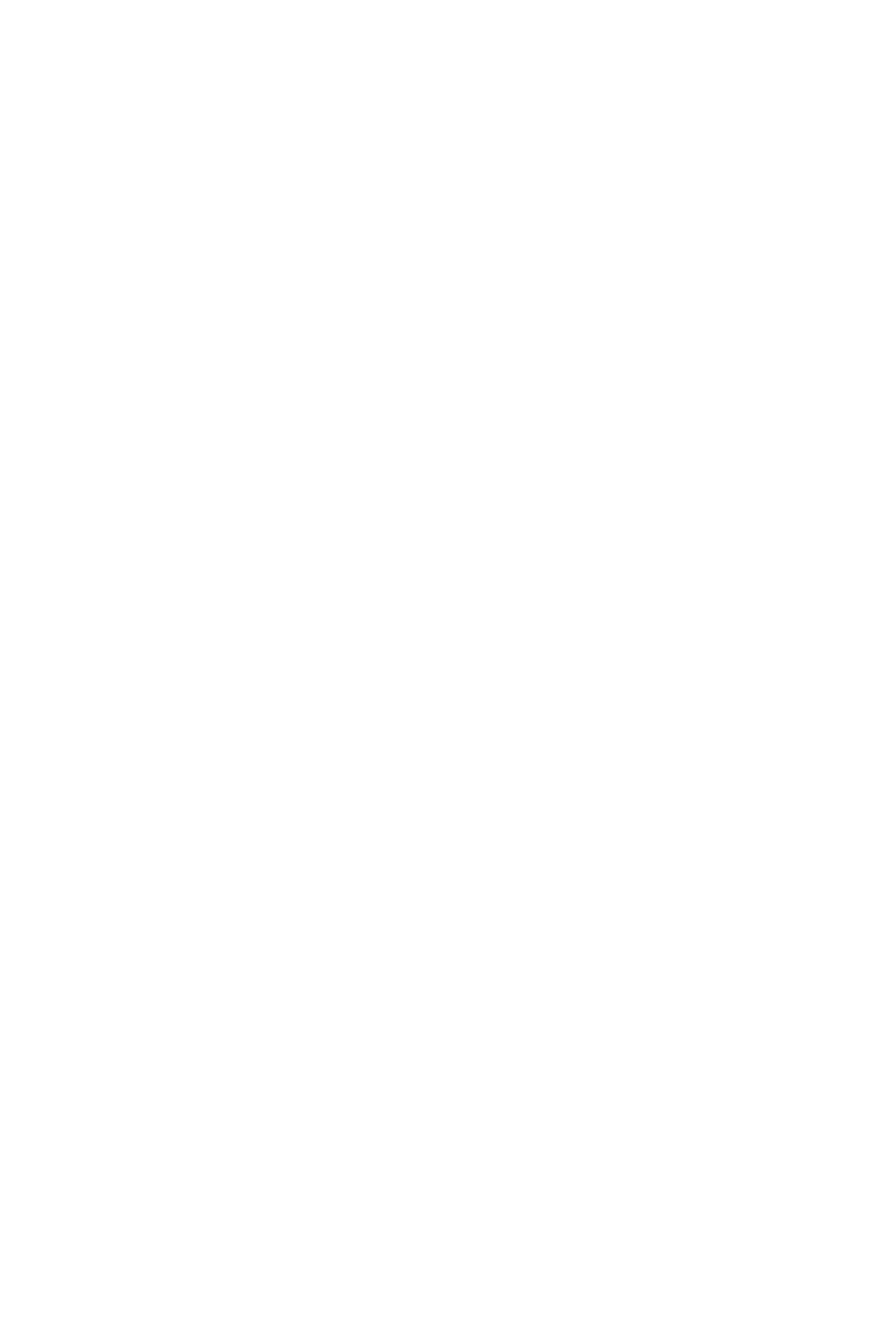
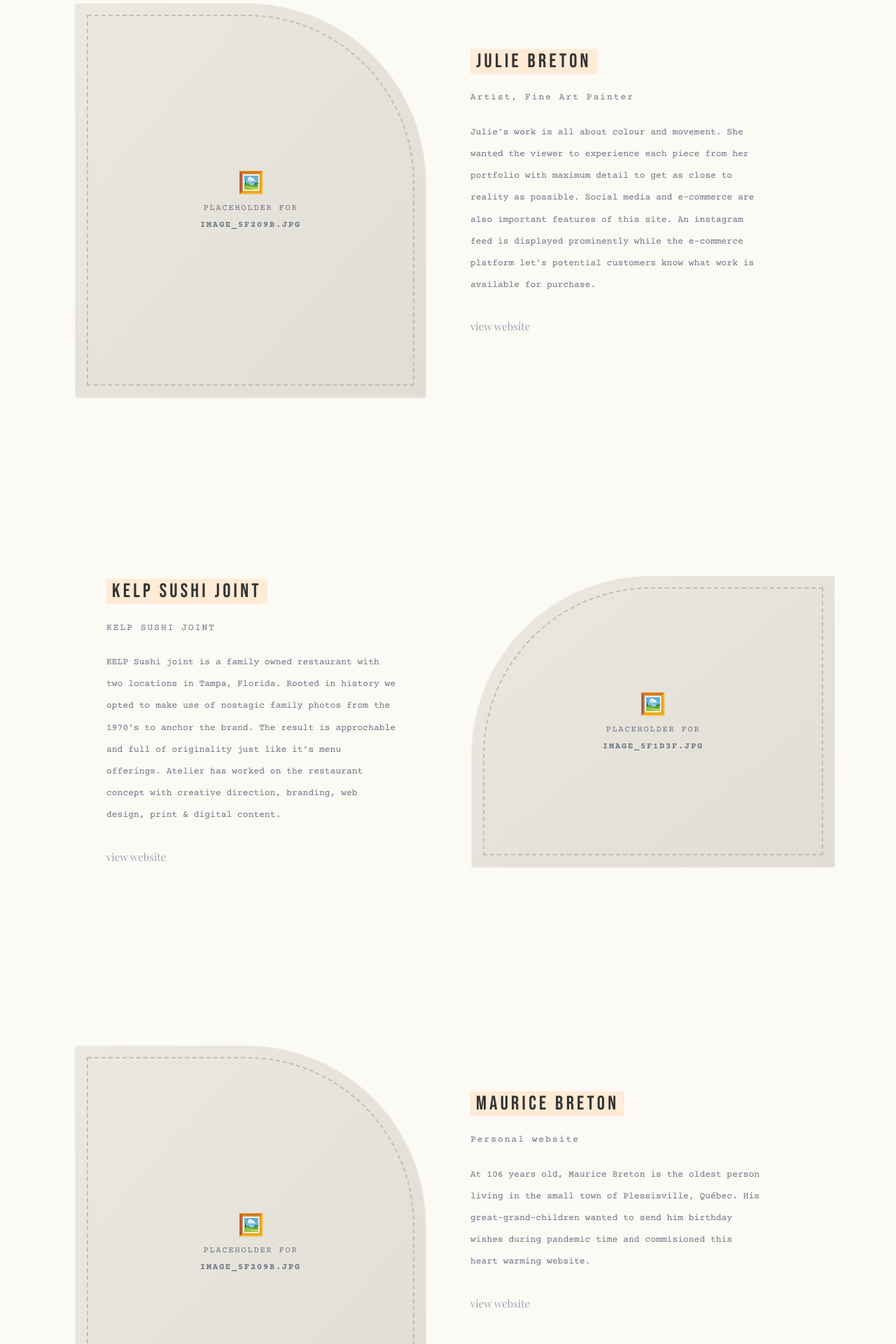
Before and after one commit to magnora-web-projects/am-see-atelier, a Next.js app: page / in a window 1280 px wide. Shown: the part 2580-4500 px from the top of the page at 70% size. Before the commit the page ends 2457 px from the top, so only its background shows below. Built offline with nearby package versions, Linux system fonts and the light colour scheme.

Commit message:
another our work sections built

```diff
--- a/src/app/(main)/page.tsx
+++ b/src/app/(main)/page.tsx
@@ -1,4 +1,11 @@
-import { Hero, NiceShavedIceSection, OurWork } from "@/src/components";
+import {
+  Hero,
+  JulieBretonSection,
+  KelpSushi,
+  MauriceBreton,
+  NiceShavedIceSection,
+  OurWork,
+} from "@/src/components";
 import Image from "next/image";
 
 export default function Home() {
@@ -7,6 +14,9 @@ export default function Home() {
       <Hero />
       <OurWork />
       <NiceShavedIceSection />
+      <JulieBretonSection />
+      <KelpSushi />
+      <MauriceBreton />
     </>
   );
 }
--- /dev/null
+++ b/src/components/04-JulieBretonSection.tsx
@@ -0,0 +1,67 @@
+import { Bebas_Neue, Courier_Prime, Playfair_Display } from "next/font/google";
+
+const bebas = Bebas_Neue({ weight: "400", subsets: ["latin"] });
+const courier = Courier_Prime({ weight: ["400", "700"], subsets: ["latin"] });
+const playfair = Playfair_Display({
+  weight: "400",
+  style: "italic",
+  subsets: ["latin"],
+});
+
+export default function JulieBretonSection() {
+  return (
+    <section className="bg-[#fcfaf5] py-20 md:py-32 w-full">
+      <div className="max-w-6xl mx-auto flex flex-col md:flex-row items-center md:items-start gap-12 md:gap-16 px-6">
+        <div className="w-full md:w-1/2 flex justify-center md:justify-end">
+          <div className="w-full max-w-[500px] aspect-square md:aspect-[4/4.5] bg-gradient-to-br from-[#ebe8e0] to-[#e0ddd5] rounded-tr-[12rem] md:rounded-tr-[16rem] relative overflow-hidden shadow-sm">
+            <div className="absolute inset-4 border-2 border-dashed border-[#c2bfae] rounded-tr-[11rem] md:rounded-tr-[15rem] flex flex-col items-center justify-center text-center p-6">
+              <span className="text-3xl mb-3 text-gray-400">🖼️</span>
+              <span
+                className={`${courier.className} text-gray-500 text-xs tracking-[0.15em] uppercase`}
+              >
+                Placeholder for <br />
+                <span className="font-bold mt-2 block">image_5f209b.jpg</span>
+              </span>
+            </div>
+          </div>
+        </div>
+
+        <div className="w-full md:w-1/2 flex flex-col items-start md:pt-16">
+          <div className="mb-6">
+            <h3
+              className={`${bebas.className} text-2xl md:text-[28px] tracking-[0.15em] text-[#333]`}
+            >
+              <span className="bg-[#ffebd6] px-2 py-1 leading-none inline-block">
+                JULIE BRETON
+              </span>
+            </h3>
+          </div>
+
+          <p
+            className={`${courier.className} text-gray-500 text-[13px] tracking-[0.15em] mb-6`}
+          >
+            Artist, Fine Art Painter
+          </p>
+
+          <p
+            className={`${courier.className} text-gray-500 text-[13px] leading-[2.4] max-w-[420px] mb-8`}
+          >
+            Julie's work is all about colour and movement. She wanted the viewer
+            to experience each piece from her portfolio with maximum detail to
+            get as close to reality as possible. Social media and e-commerce are
+            also important features of this site. An instagram feed is displayed
+            prominently while the e-commerce platform let's potential customers
+            know what work is available for purchase.
+          </p>
+
+          <a
+            href="#"
+            className={`${playfair.className} text-gray-400 hover:text-[#ff6161] transition-colors duration-300 italic text-[15px]`}
+          >
+            view website
+          </a>
+        </div>
+      </div>
+    </section>
+  );
+}
--- /dev/null
+++ b/src/components/05-KlepSushi.tsx
@@ -0,0 +1,67 @@
+import { Bebas_Neue, Courier_Prime, Playfair_Display } from "next/font/google";
+
+const bebas = Bebas_Neue({ weight: "400", subsets: ["latin"] });
+const courier = Courier_Prime({ weight: ["400", "700"], subsets: ["latin"] });
+const playfair = Playfair_Display({
+  weight: "400",
+  style: "italic",
+  subsets: ["latin"],
+});
+
+export default function KelpSushi() {
+  return (
+    <section className="bg-[#fcfaf5] py-20 md:py-32 w-full">
+      <div className="max-w-6xl mx-auto flex flex-col-reverse md:flex-row items-center gap-12 md:gap-16 px-6">
+        <div className="w-full md:w-1/2 flex flex-col items-start md:pl-8 lg:pl-16">
+          <div className="mb-6">
+            <h3
+              className={`${bebas.className} text-2xl md:text-[28px] tracking-[0.15em] text-[#333]`}
+            >
+              <span className="bg-[#ffebd6] px-2 py-1 leading-none inline-block">
+                KELP SUSHI JOINT
+              </span>
+            </h3>
+          </div>
+
+          <p
+            className={`${courier.className} text-gray-500 text-[13px] tracking-[0.15em] mb-6`}
+          >
+            KELP SUSHI JOINT
+          </p>
+
+          <p
+            className={`${courier.className} text-gray-500 text-[13px] leading-[2.4] max-w-[420px] mb-8`}
+          >
+            KELP Sushi joint is a family owned restaurant with two locations in
+            Tampa, Florida. Rooted in history we opted to make use of nostagic
+            family photos from the 1970’s to anchor the brand. The result is
+            approchable and full of originality just like it’s menu offerings.
+            Atelier has worked on the restaurant concept with creative
+            direction, branding, web design, print & digital content.
+          </p>
+
+          <a
+            href="#"
+            className={`${playfair.className} text-gray-400 hover:text-[#ff6161] transition-colors duration-300 italic text-[15px]`}
+          >
+            view website
+          </a>
+        </div>
+
+        <div className="w-full md:w-1/2 flex justify-center md:justify-start">
+          <div className="w-full max-w-[540px] aspect-[5/4] bg-gradient-to-br from-[#ebe8e0] to-[#e0ddd5] rounded-tl-[12rem] md:rounded-tl-[16rem] relative overflow-hidden shadow-sm">
+            <div className="absolute inset-4 border-2 border-dashed border-[#c2bfae] rounded-tl-[11rem] md:rounded-tl-[15rem] flex flex-col items-center justify-center text-center p-6">
+              <span className="text-3xl mb-3 text-gray-400">🖼️</span>
+              <span
+                className={`${courier.className} text-gray-500 text-xs tracking-[0.15em] uppercase`}
+              >
+                Placeholder for <br />
+                <span className="font-bold mt-2 block">image_5f1d3f.jpg</span>
+              </span>
+            </div>
+          </div>
+        </div>
+      </div>
+    </section>
+  );
+}
--- /dev/null
+++ b/src/components/06-MauriceBreton.tsx
@@ -0,0 +1,65 @@
+import { Bebas_Neue, Courier_Prime, Playfair_Display } from "next/font/google";
+
+const bebas = Bebas_Neue({ weight: "400", subsets: ["latin"] });
+const courier = Courier_Prime({ weight: ["400", "700"], subsets: ["latin"] });
+const playfair = Playfair_Display({
+  weight: "400",
+  style: "italic",
+  subsets: ["latin"],
+});
+
+export default function MauriceBreton() {
+  return (
+    <section className="bg-[#fcfaf5] py-20 md:py-32 w-full">
+      <div className="max-w-6xl mx-auto flex flex-col md:flex-row items-center md:items-start gap-12 md:gap-16 px-6">
+        <div className="w-full md:w-1/2 flex justify-center md:justify-end">
+          <div className="w-full max-w-[500px] aspect-square md:aspect-[4/4.5] bg-gradient-to-br from-[#ebe8e0] to-[#e0ddd5] rounded-tr-[12rem] md:rounded-tr-[16rem] relative overflow-hidden shadow-sm">
+            <div className="absolute inset-4 border-2 border-dashed border-[#c2bfae] rounded-tr-[11rem] md:rounded-tr-[15rem] flex flex-col items-center justify-center text-center p-6">
+              <span className="text-3xl mb-3 text-gray-400">🖼️</span>
+              <span
+                className={`${courier.className} text-gray-500 text-xs tracking-[0.15em] uppercase`}
+              >
+                Placeholder for <br />
+                <span className="font-bold mt-2 block">image_5f209b.jpg</span>
+              </span>
+            </div>
+          </div>
+        </div>
+
+        <div className="w-full md:w-1/2 flex flex-col items-start md:pt-16">
+          <div className="mb-6">
+            <h3
+              className={`${bebas.className} text-2xl md:text-[28px] tracking-[0.15em] text-[#333]`}
+            >
+              <span className="bg-[#ffebd6] px-2 py-1 leading-none inline-block">
+                Maurice breton
+              </span>
+            </h3>
+          </div>
+
+          <p
+            className={`${courier.className} text-gray-500 text-[13px] tracking-[0.15em] mb-6`}
+          >
+            Personal website
+          </p>
+
+          <p
+            className={`${courier.className} text-gray-500 text-[13px] leading-[2.4] max-w-[420px] mb-8`}
+          >
+            At 106 years old, Maurice Breton is the oldest person living in the
+            small town of Plessisville, Québec. His great-grand-children wanted
+            to send him birthday wishes during pandemic time and commisioned
+            this heart warming website.
+          </p>
+
+          <a
+            href="#"
+            className={`${playfair.className} text-gray-400 hover:text-[#ff6161] transition-colors duration-300 italic text-[15px]`}
+          >
+            view website
+          </a>
+        </div>
+      </div>
+    </section>
+  );
+}
--- a/src/components/index.ts
+++ b/src/components/index.ts
@@ -1,5 +1,6 @@
 export { default as Hero } from "./01-HeroSection";
 export { default as OurWork } from "./02-OurWorkSection";
 export { default as NiceShavedIceSection } from "./03-NiceShavedIceSection";
-// export { default as OurWork } from "./02-OurWorkSection";
-// export { default as OurWork } from "./02-OurWorkSection";
+export { default as JulieBretonSection } from "./04-JulieBretonSection";
+export { default as KelpSushi } from "./05-KlepSushi";
+export { default as MauriceBreton } from "./06-MauriceBreton";
```
Also changed, not shown: src/app/domain/index.ts (added), src/app/domain/servicesData.ts (added).
